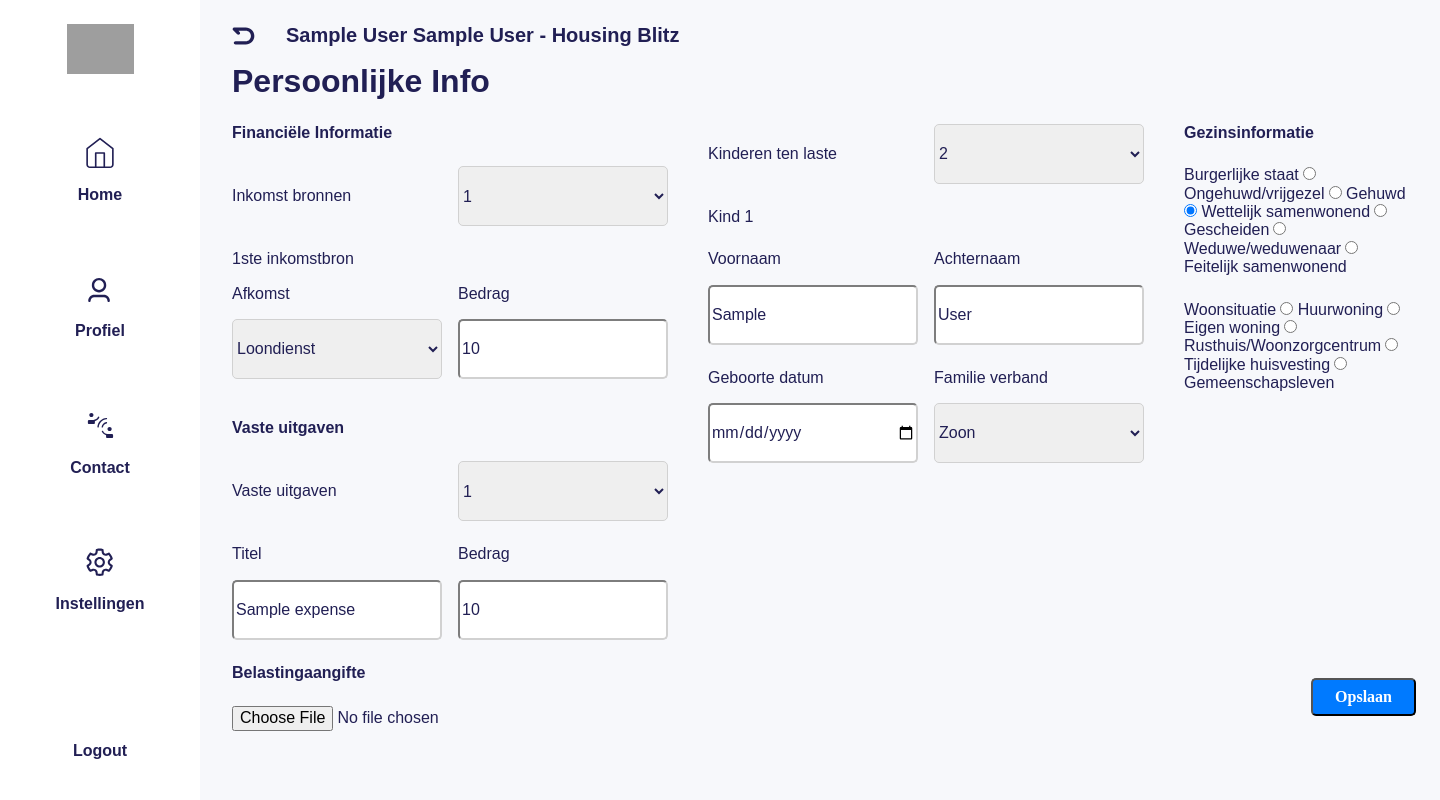
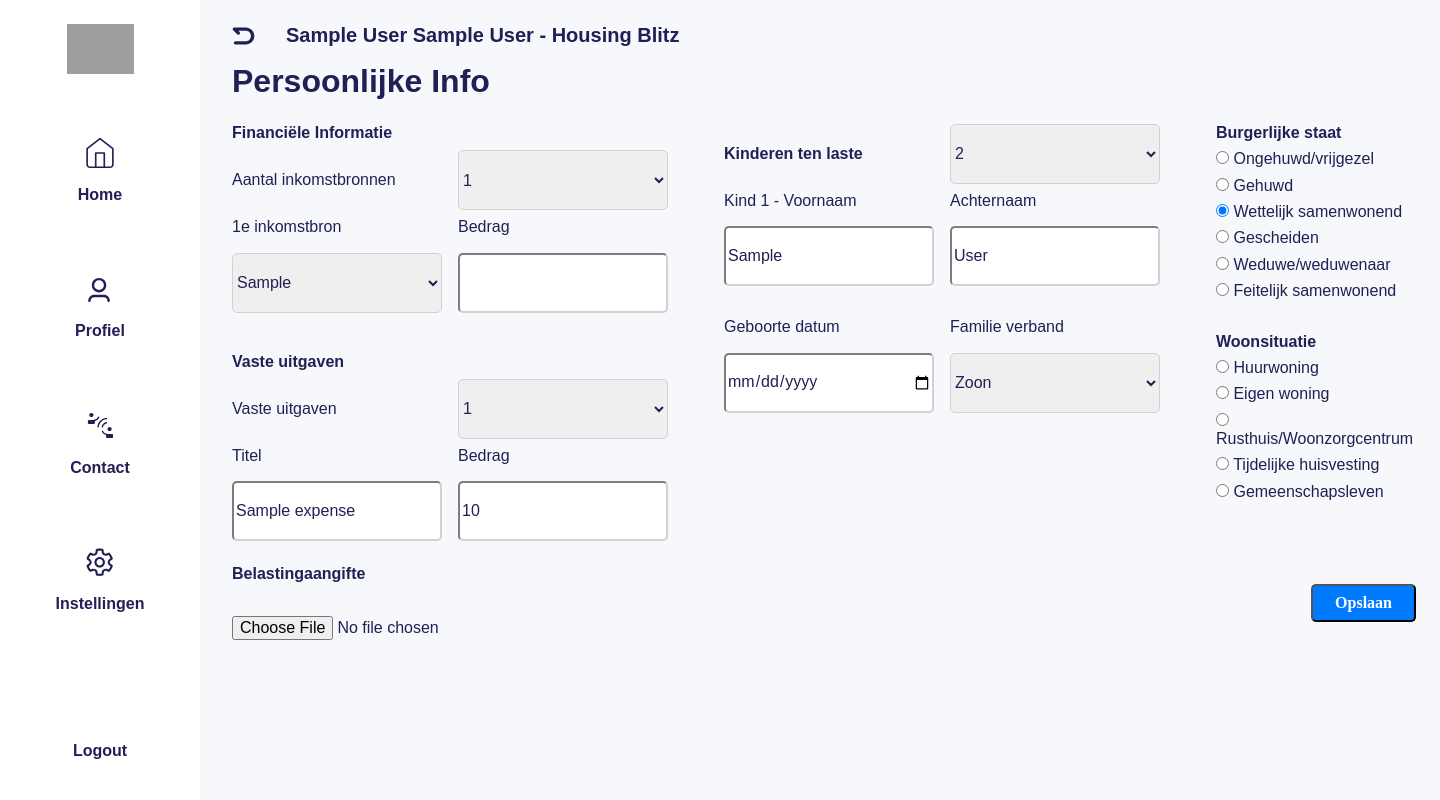
Before and after one commit to YannTGK/Housing_Blitz, a PHP site: page /persoonlijkeInfo.php in a window 1440 px wide. Run offline with PHP 8.4, Linux system fonts and the light colour scheme; the visitor is signed in with stand-in values (Sample User, id 1); tables that the repository leaves empty or names only in its code hold one stand-in row (values such as "Sample post"); grey boxes are pictures that could not be loaded.

Commit message:
Persoonlijke info financiele informatie responsive

```diff
--- a/persoonlijkeInfo.php
+++ b/persoonlijkeInfo.php
@@ -21,7 +21,7 @@ $conn = Db::getConnection();
 if(isset($_SESSION['id'])) {
     $user_id = $_SESSION['id'];
 
-        // Fetch financial information
+    // Fetch financial information
     $sql_financial_info = "SELECT income_source, income_amount FROM financial_info WHERE user_id = $user_id";
     $result_financial_info = $conn->query($sql_financial_info);
     $financial_info = $result_financial_info->fetch_assoc();
@@ -47,13 +47,17 @@ if(isset($_SESSION['id'])) {
     $result_family_status = $conn->query($sql_family_status);
     $family_status = $result_family_status->fetch_assoc();
 
+    // Fetch allowed income sources
+    $sql_income_sources = "SELECT income_source FROM allowed_income_sources";
+    $result_income_sources = $conn->query($sql_income_sources);
+    $income_sources = [];
+    while($row = $result_income_sources->fetch_assoc()) {
+        $income_sources[] = $row['income_source'];
+    }
 } else {
     echo "Gebruiker ID niet gevonden in sessie.";
     $laagste_positie = 0;
 }
-
-
-
 ?><!DOCTYPE html>
 <html lang="en">
 <head>
@@ -88,43 +92,45 @@ if(isset($_SESSION['id'])) {
             <h1>Persoonlijke Info</h1>
             <form id="persoonlijkeInfoForm" action="/submit" method="post">
                 <div class="sectie1 sectie">
-                    <div class="form-group">
+                    <div class="spacing">
                         <p class="header">Financiële Informatie</p>
                         <div class="inline">
-                            <label for="income_source">Inkomst bronnen</label>
-                            <select id="income_source" name="income_source">
-                                <option value="1" selected>1</option>
+                            <label for="number_income_sources">Aantal inkomstbronnen</label>
+                            <select id="number_income_sources" name="number_income_sources" onchange="updateIncomeSources()">
+                                <?php for ($i = 1; $i <= 8; $i++): ?>
+                                    <option value="<?= $i ?>"><?= $i ?></option>
+                                <?php endfor; ?>
                             </select>
                         </div>
-                        <div class="under">
-                            <p>1ste inkomstbron</p>
+                        <div id="income_sources_container">
                             <div class="next">
                                 <div class="under">
-                                    <label for="income_source_1">Afkomst</label>
-                                    <select id="income_source_1" name="income_source_1">
-                                        <option value="Loondienst" <?= $financial_info['income_source'] == 'Loondienst' ? 'selected' : '' ?>>Loondienst</option>
+                                    <label for="income_source_0">1e inkomstbron</label>
+                                    <select id="income_source_0" name="income_source_0">
+                                        <?php foreach ($income_sources as $source): ?>
+                                            <option value="<?= htmlspecialchars($source) ?>"><?= htmlspecialchars($source) ?></option>
+                                        <?php endforeach; ?>
                                     </select>
                                 </div>
-                                <div class="under">
-                                    <label for="income_amount_1">Bedrag</label>
-                                    <input type="text" id="income_amount_1" name="income_amount_1" value="<?= $financial_info['income_amount'] ?>">
+                                <div class="amount under">
+                                    <label for="income_amount_0">Bedrag</label>
+                                    <input type="text" id="income_amount_0" name="income_amount_0">
                                 </div>
                             </div>
-
                         </div>
                     </div>
-                    <div class="form-group">
+                    <div class="spacing">
                         <p class="header">Vaste uitgaven</p>
                         <div class="inline">
                             <label for="expences_source">Vaste uitgaven</label>
                             <select id="expences_source" name="expences_source">
-                                <option value="1" >1</option>
+                                <option value="1">1</option>
                                 <option value="2">2</option>
                             </select>
                         </div>
                         <div class="under">
                             <?php foreach ($fixed_expenses as $index => $expense) { ?>
-                                <div class="form-group">
+                                <div>
                                     <div class="next">
                                         <div class="under">
                                             <label for="expense_title_<?= $index ?>">Titel</label>
@@ -134,34 +140,27 @@ if(isset($_SESSION['id'])) {
                                             <label for="expense_amount_<?= $index ?>">Bedrag</label>
                                             <input type="text" id="expense_amount_<?= $index ?>" name="expense_amount_<?= $index ?>" value="<?= $expense['expense_amount'] ?>">
                                         </div>
-
                                     </div>
                                 </div>
                             <?php } ?>
-
                         </div>
                     </div>
-
                 </div>
-
                 <div class="sectie2 sectie">
-                    <div class="form-group">
+                    <div class="spacing">
                         <div class="inline">
-                            <label for="child">Kinderen ten laste</label>
+                            <label for="child" class="header">Kinderen ten laste</label>
                             <select id="child" name="child">
-                                <option value="1" >1</option>
+                                <option value="1">1</option>
                                 <option value="2" selected>2</option>
                             </select>
                         </div>
                         <div class="children">
-
                             <?php foreach ($children as $index => $child) { ?>
-
                                 <div class="form-group">
-                                <p>Kind <?php echo $index +1 ?></p>
                                     <div class="next">
                                         <div class="under">
-                                            <label for="child_first_name_<?= $index ?>">Voornaam</label>
+                                            <label for="child_first_name_<?= $index ?>">Kind <?= $index + 1 ?> - Voornaam</label>
                                             <input type="text" id="child_first_name_<?= $index ?>" name="child_first_name_<?= $index ?>" value="<?= $child['first_name'] ?>">
                                         </div>
                                         <div class="under">
@@ -181,19 +180,16 @@ if(isset($_SESSION['id'])) {
                                                 <option value="Dochter" <?= $child['relationship'] == 'Dochter' ? 'selected' : '' ?>>Dochter</option>
                                             </select>
                                         </div>
-
                                     </div>
                                 </div>
                             <?php } ?>
                         </div>
                     </div>
                 </div>
-
                 <div class="sectie3 .sectie">
                     <div class="form-group">
-                        <p class="header">Gezinsinformatie</p>
                         <div class="radio-group">
-                            <label>Burgerlijke staat</label>
+                            <label class="header">Burgerlijke staat</label>
                             <label><input type="radio" name="marital_status" value="Ongehuwd/vrijgezel" <?= $family_status['marital_status'] == 'Ongehuwd/vrijgezel' ? 'checked' : '' ?>> Ongehuwd/vrijgezel</label>
                             <label><input type="radio" name="marital_status" value="Gehuwd" <?= $family_status['marital_status'] == 'Gehuwd' ? 'checked' : '' ?>> Gehuwd</label>
                             <label><input type="radio" name="marital_status" value="Wettelijk samenwonend" <?= $family_status['marital_status'] == 'Wettelijk samenwonend' ? 'checked' : '' ?>> Wettelijk samenwonend</label>
@@ -202,7 +198,7 @@ if(isset($_SESSION['id'])) {
                             <label><input type="radio" name="marital_status" value="Feitelijk samenwonend" <?= $family_status['marital_status'] == 'Feitelijk samenwonend' ? 'checked' : '' ?>> Feitelijk samenwonend</label>
                         </div>
                         <div class="radio-group">
-                            <label>Woonsituatie</label>
+                            <label class="header">Woonsituatie</label>
                             <label><input type="radio" name="housing_situation" value="Huurwoning" <?= $family_status['housing_situation'] == 'Huurwoning' ? 'checked' : '' ?>> Huurwoning</label>
                             <label><input type="radio" name="housing_situation" value="Eigen woning" <?= $family_status['housing_situation'] == 'Eigen woning' ? 'checked' : '' ?>> Eigen woning</label>
                             <label><input type="radio" name="housing_situation" value="Rusthuis/Woonzorgcentrum" <?= $family_status['housing_situation'] == 'Rusthuis/Woonzorgcentrum' ? 'checked' : '' ?>> Rusthuis/Woonzorgcentrum</label>
@@ -219,15 +215,68 @@ if(isset($_SESSION['id'])) {
                 </div>
                 <button type="submit" id="buttonForm" class="button">Opslaan</button>
             </div>
-
-
         </div>
     </div>
 
     <script>
-        document.getElementById('buttonForm').addEventListener('click', function() {
-            document.getElementById('persoonlijkeInfoForm').submit();
-        });
+        const incomeSourcesContainer = document.getElementById('income_sources_container');
+        const numberIncomeSources = document.getElementById('number_income_sources');
+        const incomeSources = <?= json_encode($income_sources) ?>;
+
+        function createIncomeSourceDropdown(index) {
+            const divNext = document.createElement('div');
+            divNext.classList.add('next');
+
+            const divUnderSource = document.createElement('div');
+            divUnderSource.classList.add('under');
+
+            const label = document.createElement('label');
+            label.htmlFor = `income_source_${index}`;
+            label.innerText = `${index + 1}e inkomstbron`;
+            divUnderSource.appendChild(label);
+
+            const select = document.createElement('select');
+            select.id = `income_source_${index}`;
+            select.name = `income_source_${index}`;
+            incomeSources.forEach(source => {
+                const option = document.createElement('option');
+                option.value = source;
+                option.innerText = source;
+                select.appendChild(option);
+            });
+            divUnderSource.appendChild(select);
+
+            divNext.appendChild(divUnderSource);
+
+            const divAmount = document.createElement('div');
+            divAmount.classList.add('amount', 'under');
+
+            const labelAmount = document.createElement('label');
+            labelAmount.htmlFor = `income_amount_${index}`;
+            labelAmount.innerText = 'Bedrag';
+            divAmount.appendChild(labelAmount);
+
+            const inputAmount = document.createElement('input');
+            inputAmount.type = 'text';
+            inputAmount.id = `income_amount_${index}`;
+            inputAmount.name = `income_amount_${index}`;
+            divAmount.appendChild(inputAmount);
+
+            divNext.appendChild(divAmount);
+
+            return divNext;
+        }
+
+        function updateIncomeSources() {
+            incomeSourcesContainer.innerHTML = '';
+            const count = parseInt(numberIncomeSources.value, 10);
+            for (let i = 0; i < count; i++) {
+                incomeSourcesContainer.appendChild(createIncomeSourceDropdown(i));
+            }
+        }
+
+        numberIncomeSources.addEventListener('change', updateIncomeSources);
+        window.addEventListener('DOMContentLoaded', updateIncomeSources);
     </script>
 </body>
 </html>
--- a/styles/persoonlijkeInfo.css
+++ b/styles/persoonlijkeInfo.css
@@ -8,10 +8,15 @@
 .content form {
     display: flex;
     flex-direction: row;
-    gap: 40px;
+    gap: 56px;
 }
 
-.form-group .header {
+.spacing {
+    display: flex;
+    flex-direction: column;
+    gap: 8px;
+}
+.header {
     font-weight: bold;
 }
 
@@ -24,7 +29,7 @@
 .form-group {
     display: flex;
     flex-direction: column;
-    gap: 24px;
+    gap: 32px;
 }
 
 .inline {
@@ -53,13 +58,23 @@
     gap: 16px;
 }
 
+#income_sources_container {
+    display: flex;
+    flex-direction: column;
+    gap: 16px;
+}
+
 .children {
     display: flex;
     flex-direction: column;
     gap: 32px;
 }
 
-
+.radio-group {
+    display: flex;
+    flex-direction: column;
+    gap: 8px;
+}
 
 
 .voet {
```
